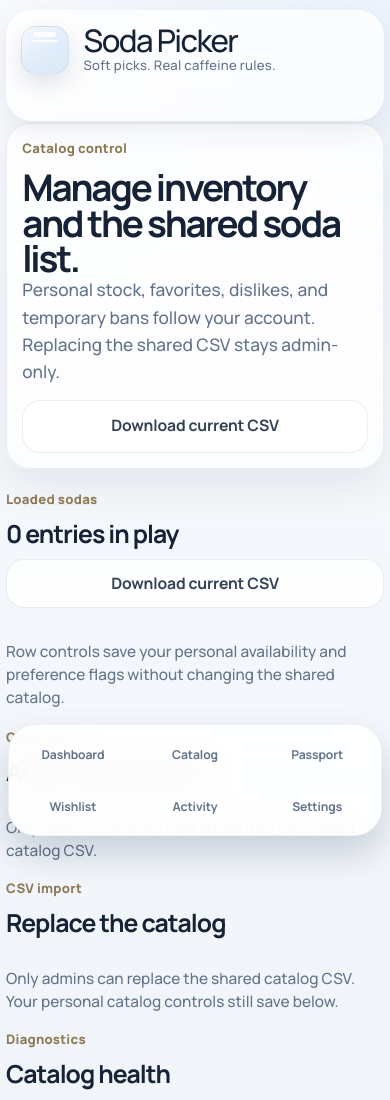
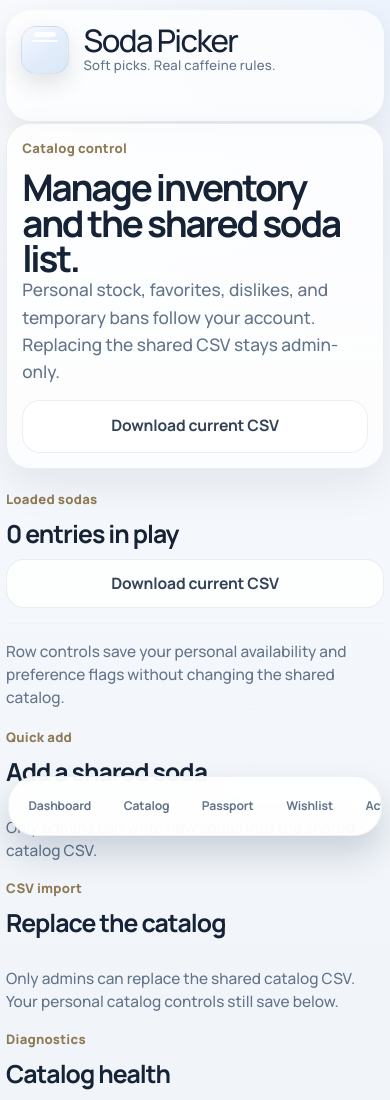
Before and after one commit to TheBigNerd07/Soda-Picker, a FastAPI app: template templates/catalog.html in a window 390 px wide. Shown: the top 1100 px of the page. Run offline with FastAPI, Linux system fonts and the light colour scheme; the template is opened without the code that fills it, so the values that code supplies are empty; parts of the project's set-up code (start-up, migrations or seed data) failed here and were passed over.

Commit message:
Mobile Fix

```diff
--- a/static/style.css
+++ b/static/style.css
@@ -3438,7 +3438,7 @@ textarea {
 
 @media (max-width: 860px) {
   :root {
-    --mobile-nav-height: 7rem;
+    --mobile-nav-height: 4.9rem;
   }
 
   .shell {
@@ -3448,8 +3448,8 @@ textarea {
   }
 
   .site-header {
-    position: sticky;
-    top: max(0.4rem, env(safe-area-inset-top));
+    position: static;
+    top: auto;
     padding: 0.95rem;
     border-radius: 26px;
   }
@@ -3470,30 +3470,42 @@ textarea {
   }
 
   .header-actions {
-    display: grid;
-    grid-template-columns: repeat(2, minmax(0, 1fr));
+    display: flex;
+    flex-wrap: nowrap;
+    overflow-x: auto;
     gap: 0.55rem;
     width: 100%;
+    padding-bottom: 0.1rem;
+    scrollbar-width: none;
+  }
+
+  .header-actions::-webkit-scrollbar {
+    display: none;
   }
 
   .header-actions .status-pill,
   .header-actions .button,
   .header-actions .auth-form {
-    width: 100%;
+    width: auto;
+    flex: 0 0 auto;
     margin: 0;
   }
 
   .header-actions .auth-form .button {
-    width: 100%;
+    width: auto;
   }
 
   .header-actions .action-pill {
     display: none;
   }
 
+  .header-actions .utility-access,
+  .header-actions .utility-admin {
+    display: none;
+  }
+
   .status-pill-wide {
-    min-width: 0;
-    grid-column: 1 / -1;
+    min-width: max-content;
   }
 
   .page-header,
@@ -3523,23 +3535,31 @@ textarea {
     right: max(0.5rem, env(safe-area-inset-right));
     bottom: max(0.5rem, env(safe-area-inset-bottom));
     z-index: 60;
-    display: grid;
-    grid-template-columns: repeat(3, minmax(0, 1fr));
-    gap: 0.45rem;
+    display: flex;
+    flex-wrap: nowrap;
+    overflow-x: auto;
+    gap: 0.35rem;
     padding: 0.45rem;
     border-radius: 28px;
     background: rgba(255, 255, 255, 0.92);
     box-shadow: 0 18px 34px rgba(19, 39, 70, 0.18);
     backdrop-filter: blur(18px);
+    scrollbar-width: none;
+  }
+
+  .site-nav::-webkit-scrollbar {
+    display: none;
   }
 
   .site-nav a {
-    min-height: 3.1rem;
-    padding: 0.65rem 0.45rem;
-    font-size: 0.8rem;
-    line-height: 1.1;
+    flex: 0 0 auto;
+    min-height: 3rem;
+    min-width: max-content;
+    padding: 0.65rem 0.9rem;
+    font-size: 0.82rem;
+    line-height: 1;
     text-align: center;
-    white-space: normal;
+    white-space: nowrap;
   }
 
   .dashboard-grid,
@@ -3643,8 +3663,8 @@ textarea {
     padding: 0.95rem;
   }
 
-  .header-actions {
-    grid-template-columns: 1fr;
+  .header-actions .utility-clock {
+    display: none;
   }
 
   .brand-mark {
@@ -3657,13 +3677,14 @@ textarea {
   }
 
   .site-nav {
-    gap: 0.35rem;
+    gap: 0.3rem;
     padding: 0.35rem;
   }
 
   .site-nav a {
     min-height: 2.9rem;
     font-size: 0.76rem;
+    padding-inline: 0.8rem;
   }
 
   .recommendation-showcase .badge-row {
@@ -3680,5 +3701,5 @@ textarea {
 }
 
 .standalone-app .site-header {
-  top: max(0.2rem, env(safe-area-inset-top));
-}
+  top: auto;
+}
--- a/templates/base.html
+++ b/templates/base.html
@@ -37,7 +37,7 @@
             {% if local_now_label is defined %}
               <p
                 id="clock"
-                class="status-pill"
+                class="status-pill utility-clock"
                 data-iso="{{ local_now_iso }}"
                 data-timezone="{{ settings.timezone_name }}"
                 title="{{ settings.timezone_name }}"
@@ -46,19 +46,19 @@
               </p>
             {% endif %}
             {% if daily_total is defined %}
-              <p class="status-pill status-pill-wide">Daily caffeine: {{ daily_total|number }} mg</p>
+              <p class="status-pill status-pill-wide utility-caffeine">Daily caffeine: {{ daily_total|number }} mg</p>
             {% endif %}
-            <a class="status-pill action-pill" href="/catalog">Browse catalog</a>
+            <a class="status-pill action-pill utility-browse" href="/catalog">Browse catalog</a>
             {% if access_control_enabled %}
-              <span class="status-pill {% if is_authenticated %}accent{% else %}warning{% endif %}">
+              <span class="status-pill utility-access {% if is_authenticated %}accent{% else %}warning{% endif %}">
                 {{ access_control_mode_label }}
               </span>
               {% if is_authenticated %}
-                <span class="status-pill">{{ auth_username }}</span>
+                <span class="status-pill utility-user">{{ auth_username }}</span>
                 {% if is_admin %}
-                  <span class="status-pill accent">Admin</span>
+                  <span class="status-pill accent utility-admin">Admin</span>
                 {% endif %}
-                <form action="/logout" method="post" class="inline-form auth-form">
+                <form action="/logout" method="post" class="inline-form auth-form utility-auth">
                   <button type="submit" class="button tertiary small-button">Log out</button>
                 </form>
               {% else %}
```
